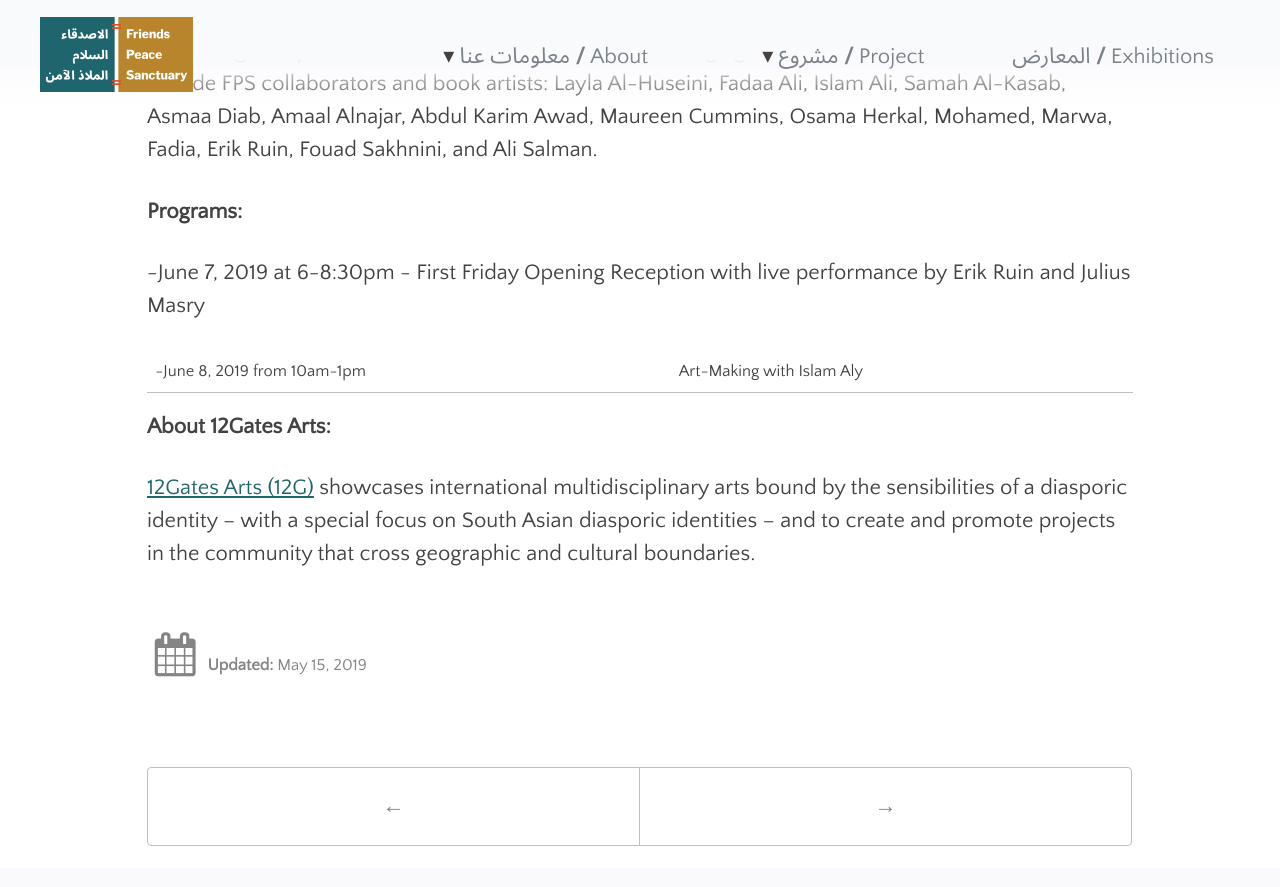
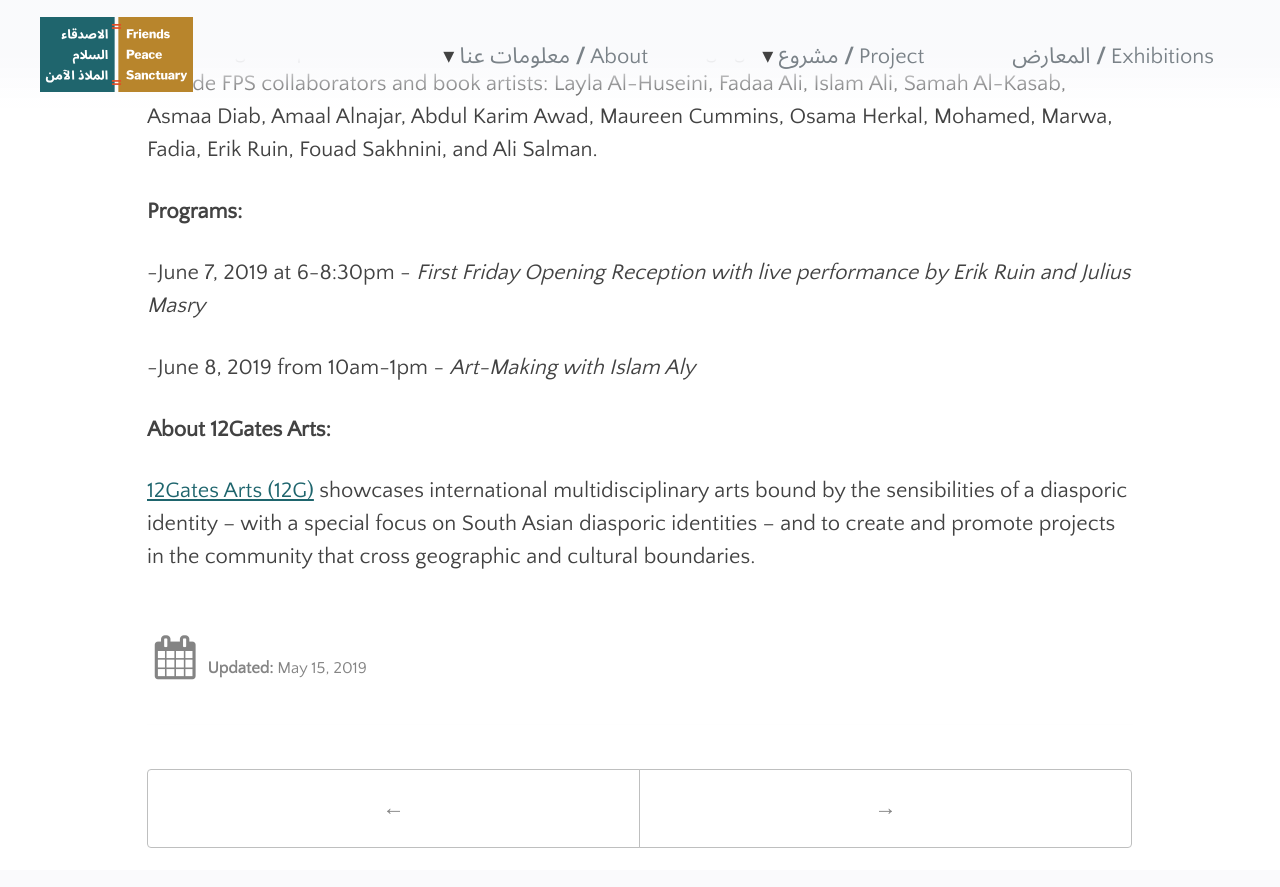
Before and after one commit to swat-ds/fps.swarthmore.edu, a Jekyll site: the page built from _posts/2019-05-15-sanctuary.md, in a window 1280 px wide and 900 px high, scrolled down 1621 px. Shown: the top 887 px of the window. Built offline with Jekyll 4.4.1, drawn with Linux system fonts in a browser that asks for light colours.

```diff
--- a/_posts/2019-05-15-sanctuary.md
+++ b/_posts/2019-05-15-sanctuary.md
@@ -20,10 +20,9 @@ In partnership with [12Gates Arts](http://www.twelvegatesarts.org/), _Friends, P
 
 **Programs:**
 
--June 7, 2019 at 6-8:30pm - First Friday Opening Reception with live performance by Erik Ruin and Julius Masry
+-June 7, 2019 at 6-8:30pm - _First Friday Opening Reception with live performance by Erik Ruin and Julius Masry_
 
--June 8, 2019 from 10am-1pm | Art-Making with Islam Aly
-
+-June 8, 2019 from 10am-1pm - _Art-Making with Islam Aly_
 
 **About 12Gates Arts:**
 
```
